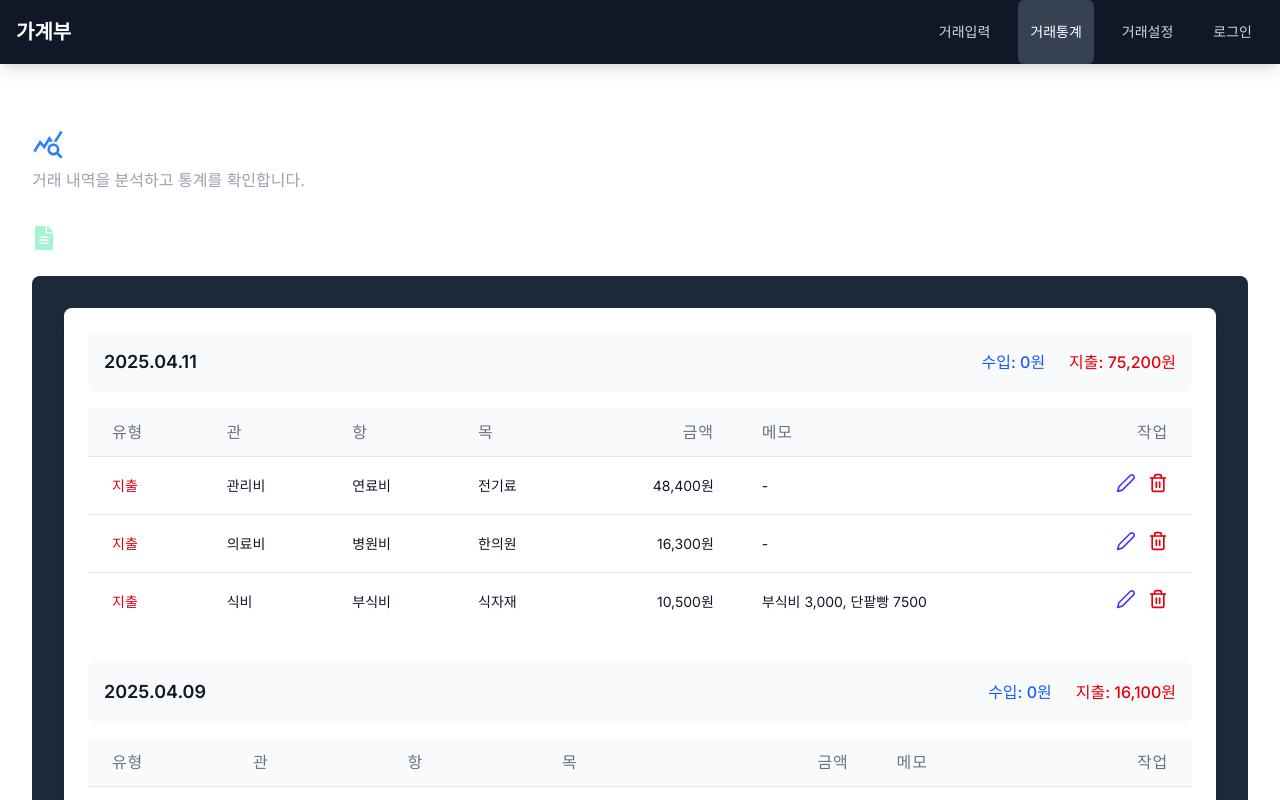
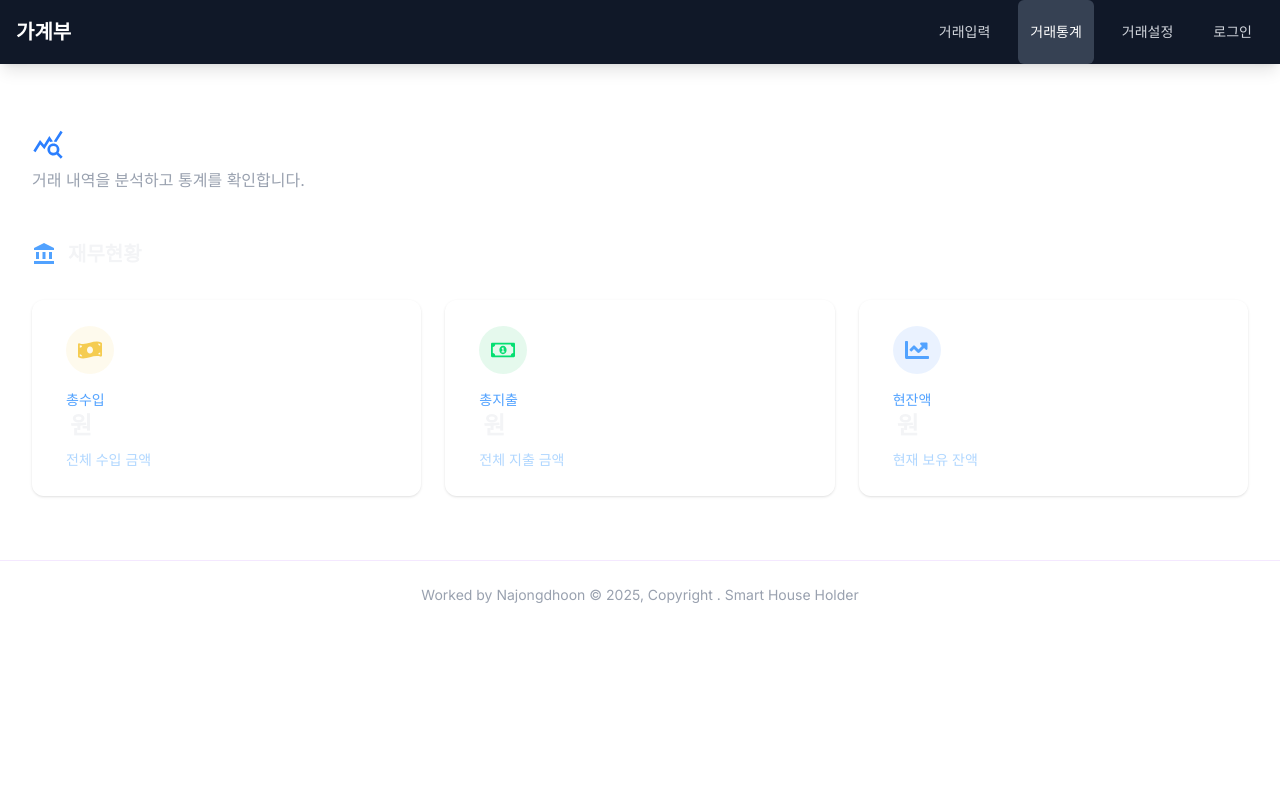
Before and after one commit to gppc5096/home_money, a Next.js app: page /statistics in a window 1280 px wide. Shown: the top 800 px of the page. Built offline with nearby package versions, Linux system fonts and the light colour scheme.

Commit message:
feat: 거래통계 - 재무현황 섹션 구현 (총수입/총지출/현잔액 카드 UI 및 계산 로직)

```diff
--- a/src/app/statistics/page.tsx
+++ b/src/app/statistics/page.tsx
@@ -2,32 +2,82 @@
 
 import { MdQueryStats } from "react-icons/md";
 import PageTitle from "@/components/common/PageTitle";
-import { IoStatsChart } from "react-icons/io5";
-import { FaChartPie, FaChartBar, FaFileAlt, FaArrowUp } from "react-icons/fa";
-import { MdAttachMoney, MdAnalytics } from "react-icons/md";
+import { MdAttachMoney, MdTrendingUp, MdTrendingDown, MdAccountBalance } from "react-icons/md";
+import { FaWallet, FaMoneyBillWave, FaChartLine, FaRegMoneyBillAlt } from "react-icons/fa";
 import { useState, useEffect } from "react";
-import TransactionList from "@/components/transaction/TransactionList";
+import { useTransactionStore } from "@/store/transactionStore";
+import { formatAmount } from "@/utils/formatters";
+
+// 카드 스타일 상수 정의
+const CARD_STYLES = {
+  income: {
+    wrapper: "rounded-xl py-6 pr-6 pl-8 border-2 border-white/30 shadow-sm",
+    iconWrapper: "flex items-center justify-center w-12 h-12 rounded-full bg-[#f5cc51]/10 mb-4",
+    icon: "h-6 w-6 text-[#f5cc51]",
+    label: "text-blue-400 text-sm font-medium",
+    amount: "text-2xl font-bold text-gray-100 mb-2",
+    description: "text-blue-300/70 text-sm"
+  },
+  expense: {
+    wrapper: "rounded-xl py-6 pr-6 pl-8 border-2 border-white/30 shadow-sm",
+    iconWrapper: "flex items-center justify-center w-12 h-12 rounded-full bg-green-500/10 mb-4",
+    icon: "h-6 w-6 text-green-400",
+    label: "text-blue-400 text-sm font-medium",
+    amount: "text-2xl font-bold text-gray-100 mb-2",
+    description: "text-blue-300/70 text-sm"
+  },
+  balance: {
+    positive: {
+      wrapper: "rounded-xl py-6 pr-6 pl-8 border-2 border-white/30 shadow-sm",
+      iconWrapper: "flex items-center justify-center w-12 h-12 rounded-full bg-blue-500/10 mb-4",
+      icon: "h-6 w-6 text-blue-400",
+      label: "text-blue-400 text-sm font-medium",
+      amount: "text-2xl font-bold text-gray-100 mb-2",
+      description: "text-blue-300/70 text-sm"
+    },
+    negative: {
+      wrapper: "rounded-xl py-6 pr-6 pl-8 border-2 border-white/30 shadow-sm",
+      iconWrapper: "flex items-center justify-center w-12 h-12 rounded-full bg-rose-500/10 mb-4",
+      icon: "h-6 w-6 text-rose-400",
+      label: "text-rose-400 text-sm font-medium",
+      amount: "text-2xl font-bold text-rose-300 mb-2",
+      description: "text-rose-300/70 text-sm"
+    }
+  }
+};
 
 export default function StatisticsPage() {
-  const [showScrollTop, setShowScrollTop] = useState(false);
+  const transactions = useTransactionStore((state) => state.transactions);
+  const [financials, setFinancials] = useState({ totalIncome: 0, totalExpense: 0, currentBalance: 0 });
+  const [mounted, setMounted] = useState(false);
 
-  // 스크롤 이벤트 핸들링
   useEffect(() => {
-    const handleScroll = () => {
-      // 100px 이상 스크롤되면 버튼 표시
-      setShowScrollTop(window.scrollY > 100);
-    };
-
-    window.addEventListener("scroll", handleScroll);
-    return () => window.removeEventListener("scroll", handleScroll);
+    setMounted(true);
   }, []);
 
-  const scrollToTop = () => {
-    window.scrollTo({
-      top: 0,
-      behavior: "smooth"
-    });
-  };
+  useEffect(() => {
+    if (!mounted) return;
+
+    const calculated = transactions.reduce((acc, transaction) => {
+      const amountStr = typeof transaction.금액 === 'string'
+        ? transaction.금액.replace(/,/g, '')
+        : String(transaction.금액);
+
+      const amount = Number(amountStr) || 0;
+
+      if (transaction.유형 === '수입') {
+        acc.totalIncome += amount;
+      } else if (transaction.유형 === '지출') {
+        acc.totalExpense += amount;
+      }
+      return acc;
+    }, { totalIncome: 0, totalExpense: 0 });
+
+    const currentBalance = calculated.totalIncome - calculated.totalExpense;
+    setFinancials({ ...calculated, currentBalance });
+  }, [transactions, mounted]);
+
+  if (!mounted) return null;
 
   return (
     <div className="container mx-auto px-4 py-8">
@@ -38,95 +88,65 @@ export default function StatisticsPage() {
         iconColor="text-blue-500"
       />
 
-      {/* 거래목록현황 섹션 */}
-      <section className="mb-8">
-        <div className="mb-6 flex items-center gap-3">
-          <FaFileAlt className="h-6 w-6 text-emerald-200" />
-          <h2 className="text-xl font-semibold text-white">거래목록현황</h2>
+      {/* 재무현황 섹션 */}
+      <section className="mt-12">
+        <div className="mb-8 flex items-center gap-3">
+          <MdAccountBalance className="h-6 w-6 text-blue-400" />
+          <h2 className="text-xl font-semibold text-gray-100">재무현황</h2>
         </div>
-        <div className="bg-gray-800 rounded-lg p-8">
-          <TransactionList />
+        <div className="grid grid-cols-3 gap-6">
+          {/* 총수입 */}
+          <div className={CARD_STYLES.income.wrapper}>
+            <div className={CARD_STYLES.income.iconWrapper}>
+              <FaMoneyBillWave className={CARD_STYLES.income.icon} />
             </div>
-      </section>
+            <div className="flex flex-col">
+              <span className={CARD_STYLES.income.label}>총수입</span>
+              <div className={CARD_STYLES.income.amount}>
+                <span>{formatAmount(financials.totalIncome)}</span>
+                <span className="ml-1">원</span>
+              </div>
+              <div className={CARD_STYLES.income.description}>
+                전체 수입 금액
+              </div>
+            </div>
+          </div>
 
-      {/* 재무현황 섹션 */}
-      <section>
-        <div className="mb-6 flex items-center gap-3">
-          <MdAttachMoney className="h-6 w-6 text-green-200" />
-          <h2 className="text-xl font-semibold text-white">재무현황</h2>
+          {/* 총지출 */}
+          <div className={CARD_STYLES.expense.wrapper}>
+            <div className={CARD_STYLES.expense.iconWrapper}>
+              <FaRegMoneyBillAlt className={CARD_STYLES.expense.icon} />
             </div>
-        <div className="bg-gray-800 rounded-lg p-8">
-          <p className="text-gray-400">재무현황 대시보드가 이곳에 위치합니다.</p>
+            <div className="flex flex-col">
+              <span className={CARD_STYLES.expense.label}>총지출</span>
+              <div className={CARD_STYLES.expense.amount}>
+                <span>{formatAmount(financials.totalExpense)}</span>
+                <span className="ml-1">원</span>
               </div>
-      </section>
+              <div className={CARD_STYLES.expense.description}>
+                전체 지출 금액
+              </div>
+            </div>
+          </div>
 
-      {/* 분석 섹션 - 2단 그리드 */}
-      <div className="grid grid-cols-1 md:grid-cols-2 gap-17">
-        <section>
-          <div className="mb-6 flex items-center gap-3">
-            <MdAnalytics className="h-6 w-6 text-blue-200" />
-            <h2 className="text-xl font-semibold text-white">상세통계분석</h2>
+          {/* 현잔액 */}
+          <div className={financials.currentBalance >= 0 ? CARD_STYLES.balance.positive.wrapper : CARD_STYLES.balance.negative.wrapper}>
+            <div className={financials.currentBalance >= 0 ? CARD_STYLES.balance.positive.iconWrapper : CARD_STYLES.balance.negative.iconWrapper}>
+              <FaChartLine className={financials.currentBalance >= 0 ? CARD_STYLES.balance.positive.icon : CARD_STYLES.balance.negative.icon} />
             </div>
-          <div className="bg-gray-800 rounded-lg p-8 h-full">
-            <p className="text-gray-400">상세 통계 분석이 이곳에 위치합니다.</p>
+            <div className="flex flex-col">
+              <span className={financials.currentBalance >= 0 ? CARD_STYLES.balance.positive.label : CARD_STYLES.balance.negative.label}>현잔액</span>
+              <div className={financials.currentBalance >= 0 ? CARD_STYLES.balance.positive.amount : CARD_STYLES.balance.negative.amount}>
+                <span>{financials.currentBalance < 0 && '-'}{formatAmount(Math.abs(financials.currentBalance))}</span>
+                <span className="ml-1">원</span>
               </div>
-        </section>
-
-        <section>
-          <div className="mb-6 flex items-center gap-3">
-            <FaChartBar className="h-6 w-6 text-yellow-200" />
-            <h2 className="text-xl font-semibold text-white">기간별통계분석</h2>
+              <div className={financials.currentBalance >= 0 ? CARD_STYLES.balance.positive.description : CARD_STYLES.balance.negative.description}>
+                현재 보유 잔액
               </div>
-          <div className="bg-gray-800 rounded-lg p-8 h-full">
-            <p className="text-gray-400">기간별 통계 분석이 이곳에 위치합니다.</p>
+            </div>
+          </div>
         </div>
       </section>
     </div>
-
-      {/* 차트 섹션 - 2단 그리드 */}
-      <div className="grid grid-cols-1 md:grid-cols-2 gap-17">
-        <section>
-          <div className="mb-6 flex items-center gap-3">
-            <FaChartBar className="h-6 w-6 text-purple-200" />
-            <h2 className="text-xl font-semibold text-white">수입/지출챠트</h2>
-          </div>
-          <div className="bg-gray-800 rounded-lg p-8 h-full">
-            <p className="text-gray-400">수입/지출 차트가 이곳에 위치합니다.</p>
-          </div>
-        </section>
-
-        <section>
-          <div className="mb-6 flex items-center gap-3">
-            <FaChartPie className="h-6 w-6 text-orange-200" />
-            <h2 className="text-xl font-semibold text-white">카테고리별챠트</h2>
-          </div>
-          <div className="bg-gray-800 rounded-lg p-8 h-full">
-            <p className="text-gray-400">카테고리별 차트가 이곳에 위치합니다.</p>
-          </div>
-        </section>
-      </div>
-
-      {/* 보고서 섹션 */}
-      <section>
-        <div className="mb-6 flex items-center gap-3">
-          <FaFileAlt className="h-6 w-6 text-cyan-200" />
-          <h2 className="text-xl font-semibold text-white">보고서</h2>
-        </div>
-        <div className="bg-gray-800 rounded-lg p-8">
-          <p className="text-gray-400">상세 보고서가 이곳에 위치합니다.</p>
-        </div>
-      </section>
-
-      {/* 위로가기 버튼 */}
-      {showScrollTop && (
-        <button
-          onClick={scrollToTop}
-          className="fixed bottom-8 right-8 bg-gray-700 hover:bg-gray-600 text-white p-3 rounded-full shadow-lg transition-all duration-300 ease-in-out"
-          aria-label="위로 가기"
-        >
-          <FaArrowUp className="h-5 w-5" />
-        </button>
-      )}
-    </div>
   );
 }
```
Lines whose indentation alone changed are shown as unchanged.
